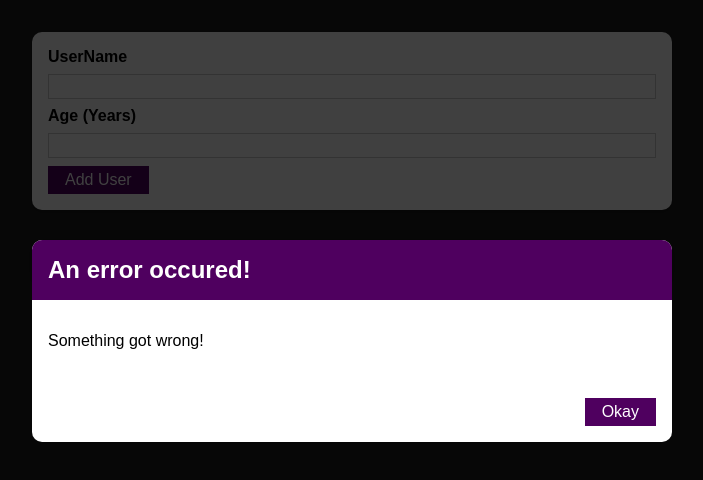
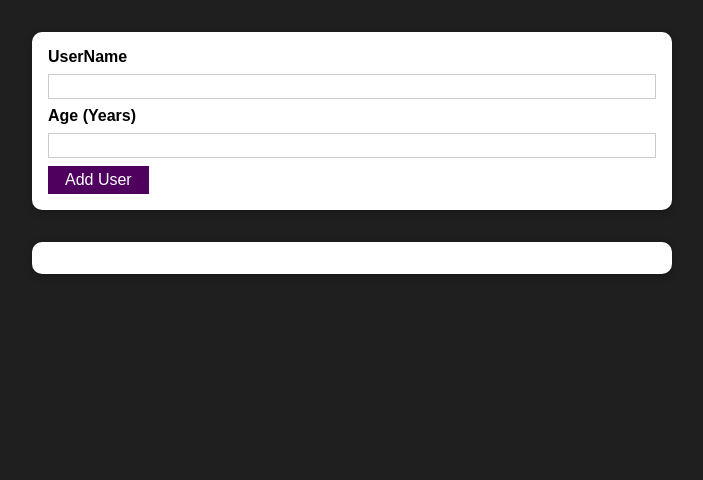
Before and after one commit to unimarta/react-adding-fictional-users-list-, a React (Create React App) app: page / in a window 1280 px wide. Shown: the top 480 px of the page, without its empty margins (288-991 px from the left). Built offline with nearby package versions, Linux system fonts and the light colour scheme.

Commit message:
Managed the error state and added readme

```diff
--- a/src/components/UI/ErrorModal.js
+++ b/src/components/UI/ErrorModal.js
@@ -5,7 +5,7 @@ import classes from "./ErrorModal.module.css";
 const ErrorModal = (props) => {
   return (
     <div>
-      <div className={classes.backdrop} />
+      <div className={classes.backdrop} onClick={props.onConfirm} />
       <Card className={classes.modal}>
         <header className={classes.header}>
           <h2>{props.title}</h2>
@@ -14,7 +14,7 @@ const ErrorModal = (props) => {
           <p>{props.message}</p>
         </div>
         <footer className={classes.actions}>
-          <Button>Okay</Button>
+          <Button onClick={props.onConfirm}>Okay</Button>
         </footer>
       </Card>
     </div>
--- a/src/components/Users/AddUser.js
+++ b/src/components/Users/AddUser.js
@@ -7,12 +7,21 @@ import classes from "./AddUser.module.css";
 const AddUser = (props) => {
   const [enteredAge, setEnteredAge] = useState("");
   const [enteredUsername, setEnteredUsername] = useState("");
+  const [error, setError] = useState();
   const addUserHandler = (event) => {
     event.preventDefault();
     if (enteredUsername.trim().length === 0 || enteredAge.trim().length === 0) {
+      setError({
+        title: "Invalid input",
+        message: "Please enter a valid name and age (non-empty values).",
+      });
       return;
     }
     if (+enteredAge < 1) {
+      setError({
+        title: "Invalid age",
+        message: "Please enter a valid age (> 0).",
+      });
       return;
     }
     //console.log(enteredUsername, enteredAge);
@@ -26,9 +35,19 @@ const AddUser = (props) => {
   const ageChangeHandler = (event) => {
     setEnteredAge(event.target.value);
   };
+
+  const errorHandler = () => {
+    setError(null);
+  };
   return (
     <div>
-      <ErrorModal title="An error occured!" message="Something got wrong!" />
+      {error && (
+        <ErrorModal
+          title={error.title}
+          message={error.message}
+          onConfirm={errorHandler}
+        />
+      )}
       <Card className={classes.input}>
         <form onSubmit={addUserHandler}>
           <label htmlFor="username">UserName</label>
```
Also changed, not shown: 1 other file (tests, documents, lock files or other folders).
